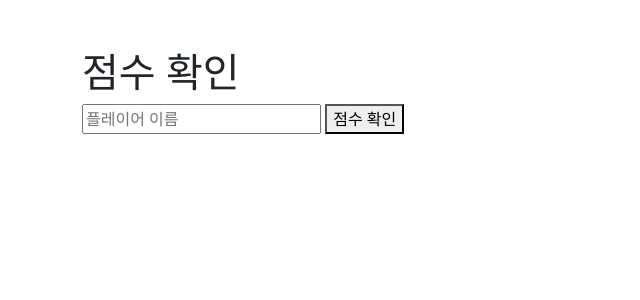
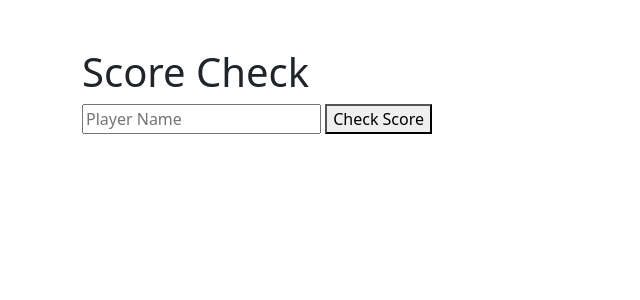
Before and after one commit to bookseal/pong-web-game, a Django app: template game/templates/game/score_check.html in a window 1280 px wide. Shown: the part 56-356 px from the top of the page, without its empty margins (0-640 px from the left). Run offline with Django 4.2, Linux system fonts and the light colour scheme; the template is opened without the code that fills it, so the values that code supplies are empty.

Commit message:
refactor: translated to English

```diff
--- a/game/templates/game/score_check.html
+++ b/game/templates/game/score_check.html
@@ -1,9 +1,9 @@
 {% extends 'base.html' %}
 {% block content %}
-<h1>점수 확인</h1>
+<h1>Score Check</h1>
 
-<input type="text" id="playerName" placeholder="플레이어 이름">
-<button onclick="checkScore()">점수 확인</button>
+<input type="text" id="playerName" placeholder="Player Name">
+<button onclick="checkScore()">Check Score</button>
 <div id="scoreResult"></div>
 
 <script>
@@ -13,19 +13,19 @@ function checkScore() {
         .then(response => response.json())
         .then(data => {
             if (data.error) {
-                document.getElementById('scoreResult').innerText = `오류: ${data.error}`;
+				document.getElementById('scoreResult').innerText = `Error: ${data.error}`;
             } else {
                 const scores = data.scores[0];  // 점수 배열
                 const timestamps = data.scores[1];  // 타임스탬프 배열
-                let result = '점수 기록:\n';
+				let result = 'Score Record:\n';
                 for (let i = 0; i < scores.length; i++) {
-                    result += `점수: ${scores[i]}, 시간: ${new Date(timestamps[i] * 1000).toLocaleString()}\n`;
+					result += `Score: ${scores[i]}, Time: ${new Date(timestamps[i] * 1000).toLocaleString()}\n`;
                 }
                 document.getElementById('scoreResult').innerText = result;
             }
         })
         .catch(error => {
-            document.getElementById('scoreResult').innerText = `오류: ${error}`;
+			document.getElementById('scoreResult').innerText = `Error: ${error}`;
         });
 }
 </script>
```
